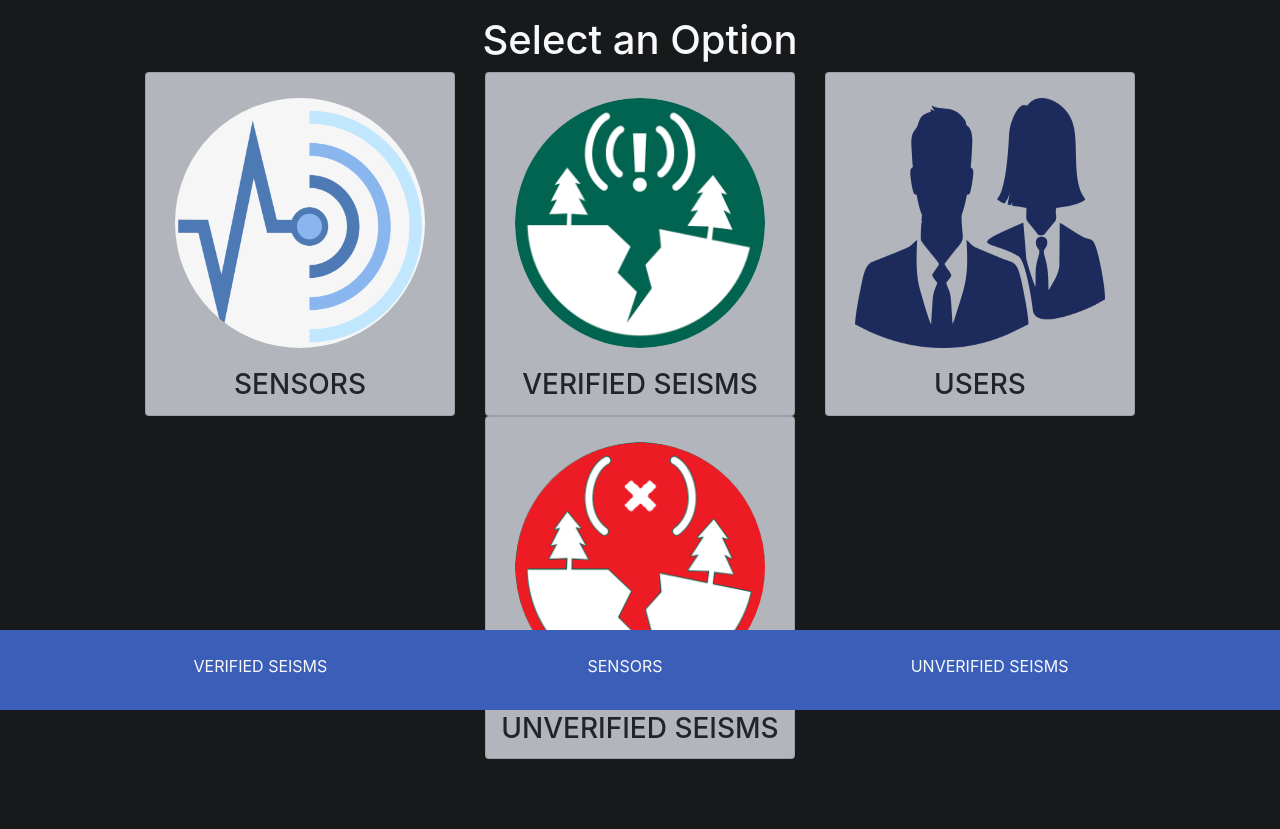
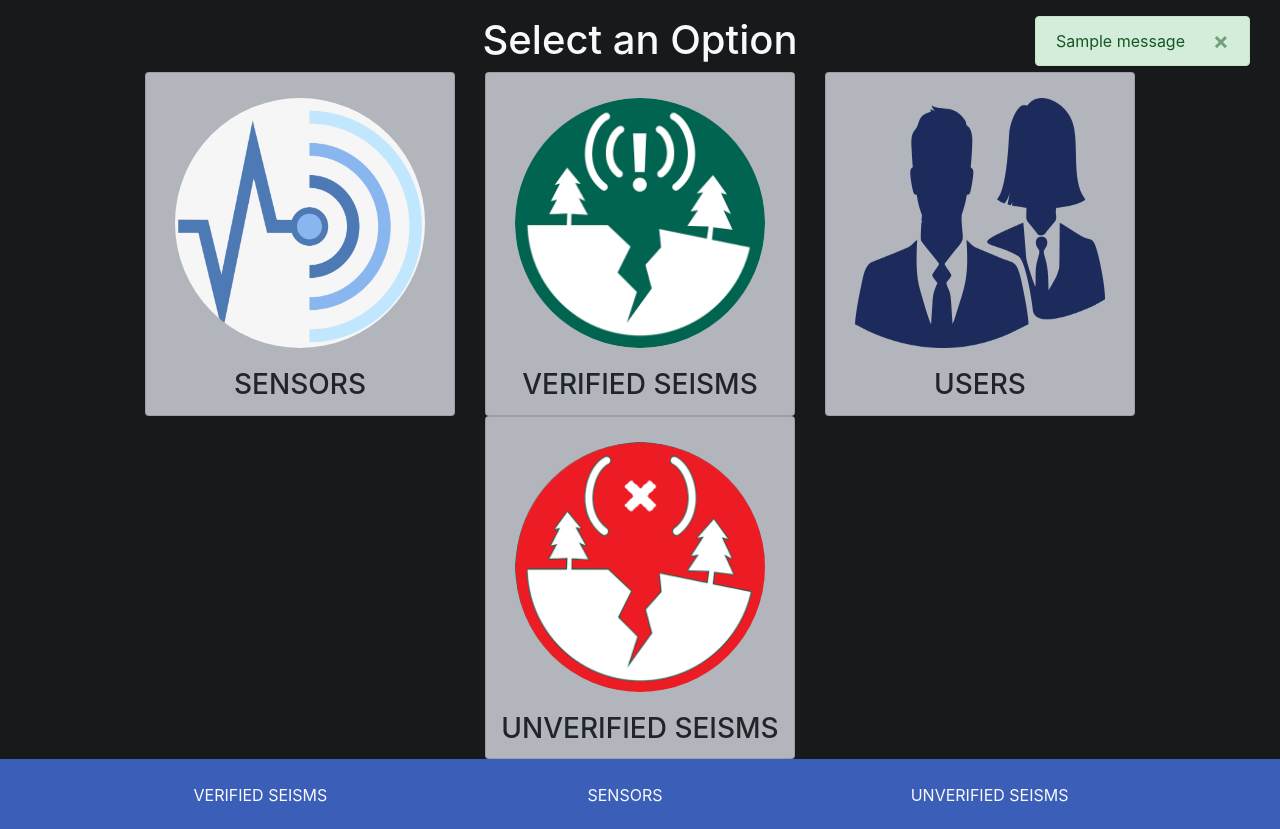
Before and after one commit to YoelRoger/seismology, a Flask app: page /main/ in a window 1280 px wide. Shown: the part 90-919 px from the top of the page. Before the commit the page ends 849 px from the top, so only its background shows below. Run offline with Flask 2, Linux system fonts and the light colour scheme; one stand-in notice (Sample message) is shown; some libraries are stand-ins or nearby versions.

Commit message:
footer fixed /

```diff
--- a/web/main/static/css/styles.css
+++ b/web/main/static/css/styles.css
@@ -20,10 +20,10 @@ body {
    color:grey !important;
     }
 
-.page-footer {
+.nav-footer {
    background-color:rgb(59, 94, 184);
-    position: fixed;
-     height: 80px;
+
+     height: 70px;
      bottom: 0;
      left: 0;
      bottom: 0;
--- a/web/main/templates/macros.html
+++ b/web/main/templates/macros.html
@@ -66,19 +66,24 @@
     <td>{{verified_seism.longitude}}</td>
     <td>
       <div class="btn-group" role="group">
-          <a type="button" class="btn btn-sm" data-toggle="tooltip" title="view" href="{{ url_for('verified_seism.view',id=verified_seism.id) }}">
+
+          <button type="button" class="btn btn-sm" data-toggle="tooltip" title="view">
+              <a href="{{ url_for('verified_seism.view',id=verified_seism.id) }}">
                   <svg width="1em" height="1em" viewBox="0 0 16 16" class="bi bi-eye-fill" fill="currentColor" xmlns="http://www.w3.org/2000/svg">
                         <path d="M10.5 8a2.5 2.5 0 1 1-5 0 2.5 2.5 0 0 1 5 0z"/>
                         <path fill-rule="evenodd" d="M0 8s3-5.5 8-5.5S16 8 16 8s-3 5.5-8 5.5S0 8 0 8zm8 3.5a3.5 3.5 0 1 0 0-7 3.5 3.5 0 0 0 0 7z"/>
                   </svg>
               </a>
-          <a type="button" class="btn btn-sm" data-toggle="tooltip" title="download" href="#">
+          </button>
+          <button type="button" class="btn btn-sm" data-toggle="tooltip" title="download">
+              <a href="#">
                   <svg class="bi bi-download" width="1em" height="1em" viewBox="0 0 16 16" fill="currentColor" xmlns="http://www.w3.org/2000/svg">
                           <path fill-rule="evenodd" d="M.5 8a.5.5 0 0 1 .5.5V12a1 1 0 0 0 1 1h12a1 1 0 0 0 1-1V8.5a.5.5 0 0 1 1 0V12a2 2 0 0 1-2 2H2a2 2 0 0 1-2-2V8.5A.5.5 0 0 1 .5 8z"/>
                           <path fill-rule="evenodd" d="M5 7.5a.5.5 0 0 1 .707 0L8 9.793 10.293 7.5a.5.5 0 1 1 .707.707l-2.646 2.647a.5.5 0 0 1-.708 0L5 8.207A.5.5 0 0 1 5 7.5z"/>
                           <path fill-rule="evenodd" d="M8 1a.5.5 0 0 1 .5.5v8a.5.5 0 0 1-1 0v-8A.5.5 0 0 1 8 1z"/>
                     </svg>
               </a>
+          </button>
       </div>
     </td>
   </tr>
@@ -97,25 +102,30 @@
   </td>
   <td>
     <div class="btn-group" role="group">
-
-      <a class="btn btn-sm btn-dark" type="button" href="{{ url_for('sensor.view',id=sensor.id) }}">
+      <button type="button" class="btn btn-sm" data-toggle="tooltip" title="view">
+          <a href="{{ url_for('sensor.view',id=sensor.id) }}">
             <svg width="1em" height="1em" viewBox="0 0 16 16" class="bi bi-eye-fill" fill="currentColor" xmlns="http://www.w3.org/2000/svg">
                         <path d="M10.5 8a2.5 2.5 0 1 1-5 0 2.5 2.5 0 0 1 5 0z"/>
                         <path fill-rule="evenodd" d="M0 8s3-5.5 8-5.5S16 8 16 8s-3 5.5-8 5.5S0 8 0 8zm8 3.5a3.5 3.5 0 1 0 0-7 3.5 3.5 0 0 0 0 7z"/>
                   </svg>
           </a>
+      </button>
 
-      <a class="btn btn-sm btn-dark" type="button" href="{{ url_for('sensor.delete',id=sensor.id) }}">
+      <button type="button" class="btn btn-sm" data-toggle="tooltip" title="delete">
+          <a href="{{ url_for('sensor.delete',id=sensor.id) }}">
              <svg width="1em" height="1em" viewBox="0 0 16 16" class="bi bi-trash-fill" fill="currentColor" xmlns="http://www.w3.org/2000/svg">
                       <path fill-rule="evenodd" d="M2.5 1a1 1 0 0 0-1 1v1a1 1 0 0 0 1 1H3v9a2 2 0 0 0 2 2h6a2 2 0 0 0 2-2V4h.5a1 1 0 0 0 1-1V2a1 1 0 0 0-1-1H10a1 1 0 0 0-1-1H7a1 1 0 0 0-1 1H2.5zm3 4a.5.5 0 0 1 .5.5v7a.5.5 0 0 1-1 0v-7a.5.5 0 0 1 .5-.5zM8 5a.5.5 0 0 1 .5.5v7a.5.5 0 0 1-1 0v-7A.5.5 0 0 1 8 5zm3 .5a.5.5 0 0 0-1 0v7a.5.5 0 0 0 1 0v-7z"/>
                     </svg>
           </a>
+      </button>
 
-      <a class="btn btn-sm btn-dark" type="button" href="{{ url_for('sensor.edit',id=sensor.id) }}">
+      <button type="button" class="btn btn-sm" data-toggle="tooltip" title="edit">
+          <a href="{{ url_for('sensor.edit',id=sensor.id) }}">
             <svg width="1em" height="1em" viewBox="0 0 16 16" class="bi bi-pen-fill" fill="currentColor" xmlns="http://www.w3.org/2000/svg">
                     <path fill-rule="evenodd" d="M13.498.795l.149-.149a1.207 1.207 0 1 1 1.707 1.708l-.149.148a1.5 1.5 0 0 1-.059 2.059L4.854 14.854a.5.5 0 0 1-.233.131l-4 1a.5.5 0 0 1-.606-.606l1-4a.5.5 0 0 1 .131-.232l9.642-9.642a.5.5 0 0 0-.642.056L6.854 4.854a.5.5 0 1 1-.708-.708L9.44.854A1.5 1.5 0 0 1 11.5.796a1.5 1.5 0 0 1 1.998-.001z"/>
                   </svg>
           </a>
+      </button>
 
     </div>
   </td>
--- a/web/main/templates/main.html
+++ b/web/main/templates/main.html
@@ -129,12 +129,35 @@
  </div> <!--fin row breadcrumb-->
 {% endblock %}
 
-  {% block content %}
+{% block flash %}
+  <div class="container-fluid">
+    <div style="position: relative">
+      <div style="position: absolute; top: 0; right: 0;">
+        <div class="col-auto mx-auto">
+          {% with messages = get_flashed_messages(with_categories=true) %}
+          {% if messages %}
+          {% for category, message in messages %}
+          <div class="alert alert-{{category}} alert-dismissible fade show" role="alert">
+            {{ message }}
+            <button type="button" class="close" data-dismiss="alert" aria-label="Close">
+              <span aria-hidden="true">&times;</span>
+            </button>
+          </div>
+          {% endfor %}
+          {% endif %}
+          {% endwith %}
+        </div>
+      </div>
+    </div>
+  </div>
+{% endblock %}
 
-  {% endblock %}
+{% block content %}
+
+{% endblock %}
 
  {% block footer %}
- <footer class="page-footer font-small pt-4">
+ <footer class="nav-footer navbar-fixed-bottom font-small pt-4">
                 <div class="row container-fluid text-center"><!--footer links-->
                         <div class="col-sm-1"></div>
                         <div class="col-sm-3"><a href="{{url_for('verified_seism.index')}}" class="text-light"> VERIFIED SEISMS</a></div>
--- a/web/main/templates/sensors.html
+++ b/web/main/templates/sensors.html
@@ -35,7 +35,7 @@
   </form>
 
 
-
+<!-- Tabla -->
   <div class="row justify-content-center">
     <div class="col-md-auto d-none d-md-block"></div>
     <div class="col-md-auto">
@@ -62,7 +62,6 @@
         </tbody>
       </table>
     </div>
-    <div class="col-md-auto d-none d-md-block thead-dark"></div>
   </div>
 
 
```
Lines whose indentation alone changed are shown as unchanged.
